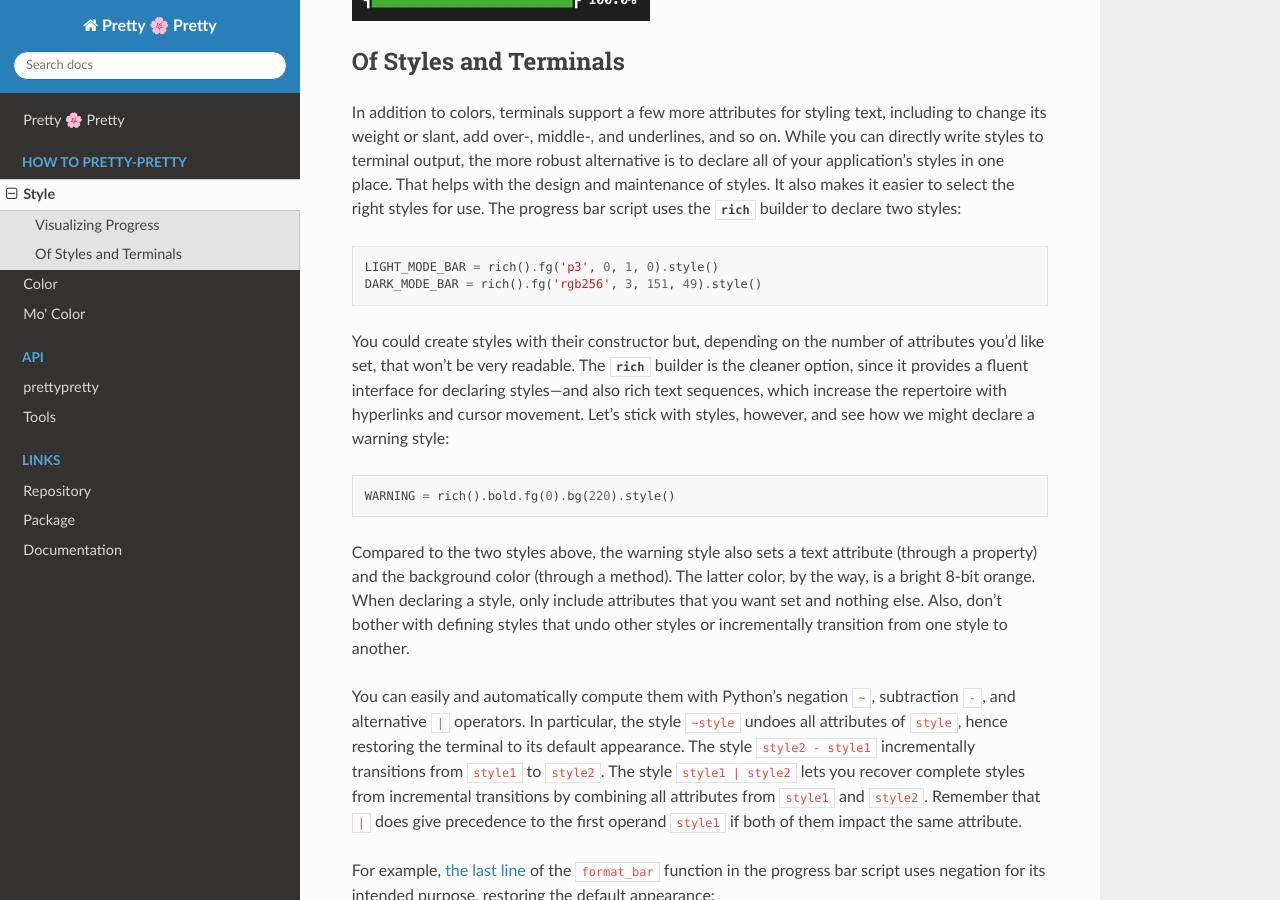
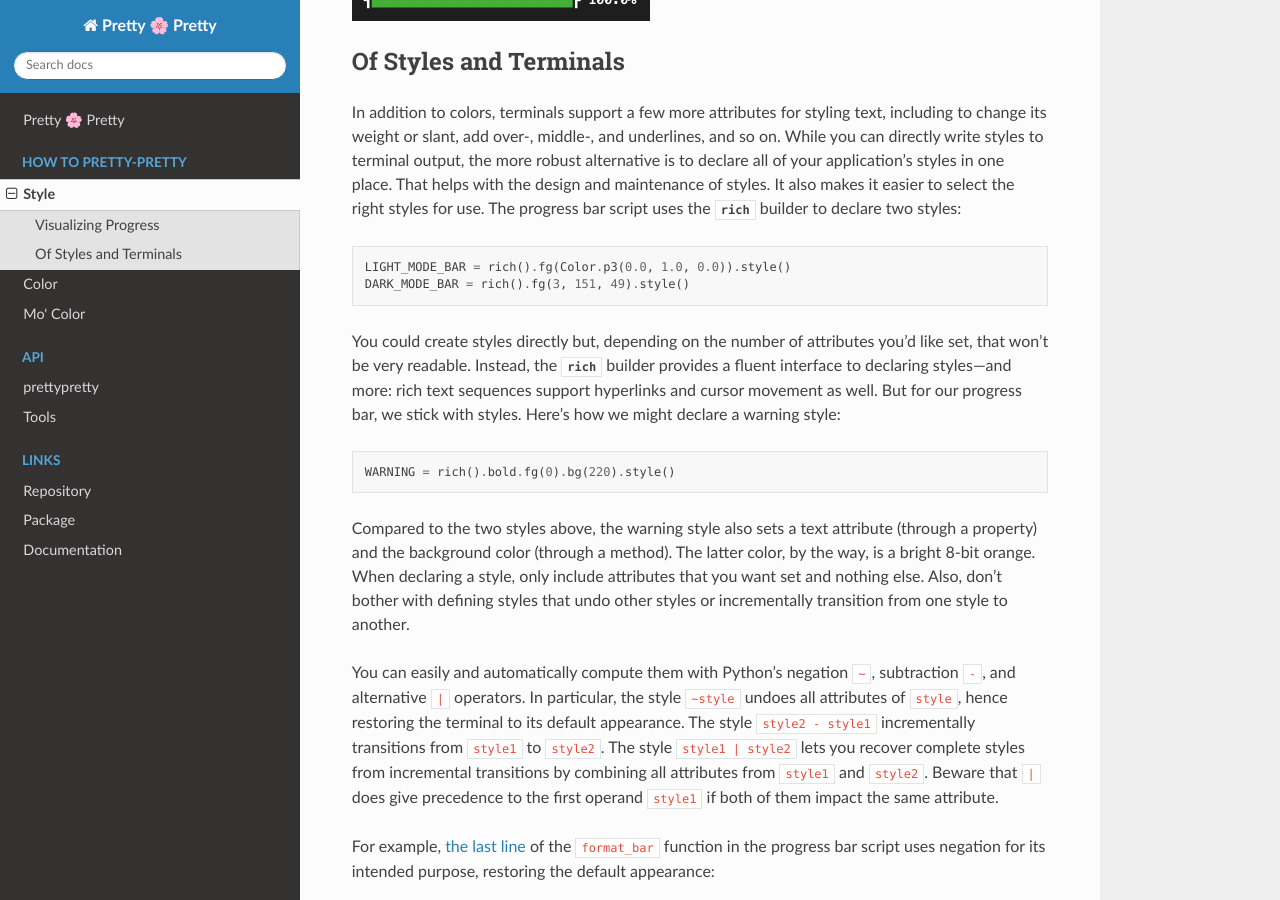
Before and after one commit to apparebit/prettypretty, a Sphinx documentation site: the page built from docs/howto-style.rst, in a window 1280 px wide and 900 px high, scrolled down 1102 px. Built offline with Sphinx 7.4.7 and the Read the Docs theme 2.0.0, drawn with Linux system fonts in a browser that asks for light colours.

Commit message:
update progress bar example

```diff
--- a/docs/howto-style.rst
+++ b/docs/howto-style.rst
@@ -71,15 +71,14 @@ builder to declare two styles:
 
 .. code-block:: python
 
-   LIGHT_MODE_BAR = rich().fg('p3', 0, 1, 0).style()
-   DARK_MODE_BAR = rich().fg('rgb256', 3, 151, 49).style()
+   LIGHT_MODE_BAR = rich().fg(Color.p3(0.0, 1.0, 0.0)).style()
+   DARK_MODE_BAR = rich().fg(3, 151, 49).style()
 
-You could create styles with their constructor but, depending on the number of
-attributes you'd like set, that won't be very readable. The :class:`rich`
-builder is the cleaner option, since it provides a fluent interface for
-declaring styles—and also rich text sequences, which increase the repertoire
-with hyperlinks and cursor movement. Let's stick with styles, however, and
-see how we might declare a warning style:
+You could create styles directly but, depending on the number of attributes
+you'd like set, that won't be very readable. Instead, the :class:`rich` builder
+provides a fluent interface to declaring styles—and more: rich text sequences
+support hyperlinks and cursor movement as well. But for our progress bar, we
+stick with styles. Here's how we might declare a warning style:
 
 .. code-block:: python
 
@@ -98,7 +97,7 @@ subtraction ``-``, and alternative ``|`` operators. In particular, the style
 its default appearance. The style ``style2 - style1`` incrementally transitions
 from ``style1`` to ``style2``. The style ``style1 | style2`` lets you recover
 complete styles from incremental transitions by combining all attributes from
-``style1`` and ``style2``. Remember that ``|`` does give precedence to the first
+``style1`` and ``style2``. Beware that ``|`` does give precedence to the first
 operand ``style1`` if both of them impact the same attribute.
 
 For example, `the last line
```
